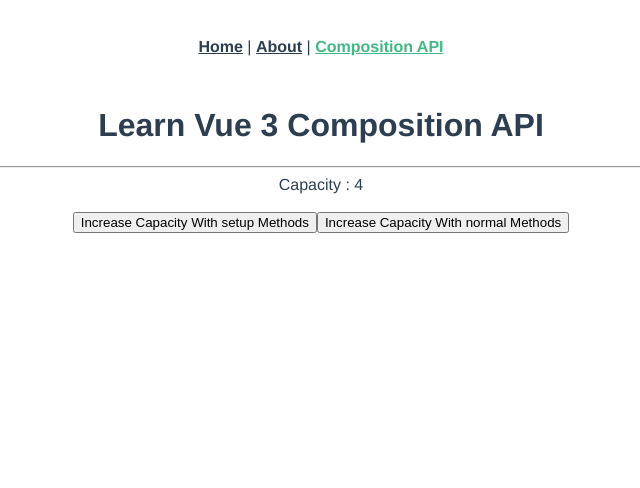
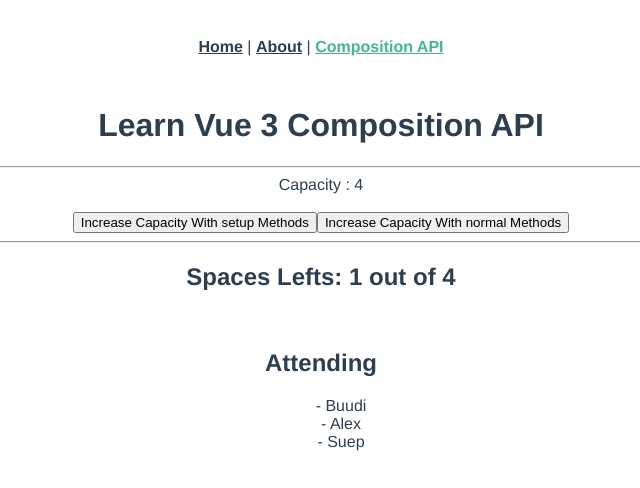
Before and after one commit to vhalegax/learn-vue3-composition-api, a Vue app: page /composition-api in a window 1280 px wide. Shown: the top 488 px of the page, without its empty margins (319-959 px from the left). Built offline with nearby package versions, Linux system fonts and the light colour scheme.

Commit message:
add setup with computed

```diff
--- a/src/views/CompositionAPI.vue
+++ b/src/views/CompositionAPI.vue
@@ -12,21 +12,41 @@
     <button @click="increaseCapacityWithNormalMethods()">
       Increase Capacity With normal Methods
     </button>
+
+    <hr />
+    <h2>Spaces Lefts: {{ spacesLeft }} out of {{ capacity }}</h2>
+    <br />
+    <h2>Attending</h2>
+    <ul>
+      <div v-for="(name, index) in attending" :key="index">- {{ name }}</div>
+    </ul>
   </div>
 </template>
 
 <script>
-import { ref } from "vue";
+import { ref, computed } from "vue";
 export default {
   setup() {
     const capacity = ref(4);
+    const attending = ref(["Buudi", "Alex", "Suep"]);
 
+    // computed
+    const spacesLeft = computed(() => {
+      return capacity.value - attending.value.length;
+    });
+
+    // methods
     function increaseCapacityWithSetupMetdhods() {
       alert("plus with setup methods");
       capacity.value += 1;
     }
 
-    return { capacity, increaseCapacityWithSetupMetdhods };
+    return {
+      capacity,
+      attending,
+      spacesLeft,
+      increaseCapacityWithSetupMetdhods,
+    };
   },
 
   data() {
```
